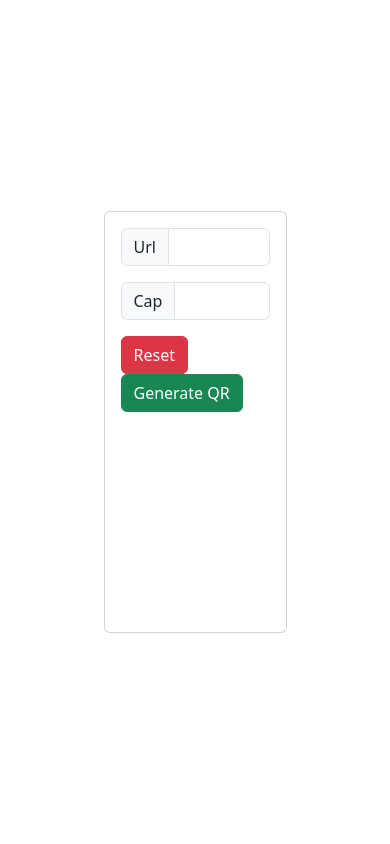
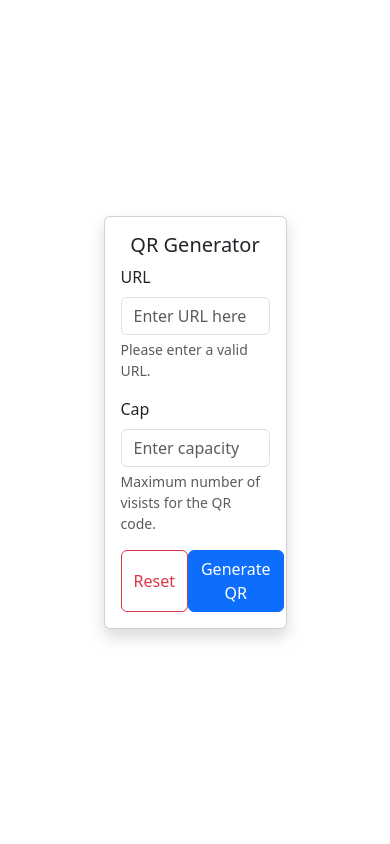
Before and after one commit to EzequielBPullolil/one-shot-qr, a Flask app: page / in a window 390 px wide. Run offline with Flask 3, Linux system fonts and the light colour scheme; parts of the project's set-up code (start-up, migrations or seed data) failed here and were passed over.

Commit message:
(feat) We adopt pep8 file name conventions -- Format files and improve html templates -- Make qr_code.html responsive --

```diff
--- a/src/main.py
+++ b/src/main.py
@@ -1,8 +1,8 @@
 """ Flask app and routes """
 from os import environ
 from flask import Flask, render_template, request, session
-from .services.QrCodeManager import QrCodeManager
-from .services.UrlManager import UrlManager
+from .services.qr_code_manager import QrCodeManager
+from .services.url_manager import UrlManager
 app = Flask(__name__)
 
 app.secret_key = environ.get("SECRET_KEY")
@@ -26,8 +26,8 @@ def generate_qr():
     '''
     url, cap = request.form["url"], request.form["cap"]
     url_manager = UrlManager(
-        appHost=app.config.get('APP_HOST'),
-        encryptCode=app.config.get('URL_ENCRYPT_CODE')
+        app_host=app.config.get('APP_HOST'),
+        encrypt_code=app.config.get('URL_ENCRYPT_CODE')
     )
     qr_url = url_manager.generate_qr_url(url, cap)
     qr_manager = QrCodeManager(qr_url)
@@ -51,13 +51,13 @@ def redirect_to_real_url(url_uuid):
     session['requested_host'] = (request.remote_addr, url_uuid)
     print(app.config)
     url_manager = UrlManager(
-        appHost=app.config.get('APP_HOST'),
-        encryptCode=app.config.get('URL_ENCRYPT_CODE')
+        app_host=app.config.get('APP_HOST'),
+        encrypt_code=app.config.get('URL_ENCRYPT_CODE')
     )
 
     try:
         (real_url, cap) = url_manager.find_real_url(
-            uuid=url_uuid, host_ip=request.remote_addr)
+            uuid=url_uuid)
         return render_template('get_url.html', url=real_url, cap=cap)
     except:
         return render_template('error.html', error_name='Url not founded or cap exceded')
--- a/src/templates/base.html
+++ b/src/templates/base.html
@@ -7,7 +7,7 @@
     <title>OneShotQR</title>
 </head>
 <body>
-    <div class="container">
+    <div class="container-sm">
         {% block content%}
         {%endblock%}
     </div>
--- a/src/templates/index.html
+++ b/src/templates/index.html
@@ -1,23 +1,27 @@
 {% extends "base.html" %}
 {% block content %}
 <div class="d-flex justify-content-center align-items-center vh-100">
-    <div class="card w-50 h-50 ">
-        <div class="card-body align-items-right">
-            <form action="/qr" method="post" class="">
-                <div class="input-group mb-3" >
-                        <label for="urlInput" class="input-group-text">Url</label>
-                        <input type="url" id="urlInput" name="url" class="form-control"/>
+    <div class="card w-50 shadow">
+        <div class="card-body">
+            <h5 class="card-title text-center">QR Generator</h5>
+            <form action="/qr" method="post">
+                <div class="mb-3">
+                    <label for="urlInput" class="form-label">URL</label>
+                    <input type="url" id="urlInput" name="url" class="form-control" required placeholder="Enter URL here"/>
+                    <div class="form-text">Please enter a valid URL.</div>
                 </div>
-                <div class="input-group mb-3" >
-                        <label for="qrCap" class="input-group-text">Cap</label>
-                        <input type="number" id="qrCap" name="cap" class="form-control " min="1"/>
+                <div class="mb-3">
+                    <label for="qrCap" class="form-label">Cap</label>
+                    <input type="number" id="qrCap" name="cap" class="form-control" min="1" required placeholder="Enter capacity"/>
+                    <div class="form-text">Maximum number of visists for the QR code.</div>
                 </div>
-                <div class="col justify-content-end">
-                        <button type="reset" class="btn btn-danger" >Reset</button>
-                        <button class="btn btn-success">Generate QR</button>
+                <div class="d-flex justify-content-between">
+                    <button type="reset" class="btn btn-outline-danger">Reset</button>
+                    <button type="submit" class="btn btn-primary">Generate QR</button>
                 </div>
             </form>
         </div>
     </div>
 </div>
+
 {% endblock %}
```
Also changed, not shown: src/database/Url.py (+27 -10 lines), src/database/__init__.py (+15 -16 lines), src/templates/error.html (added, +12 -0 lines), src/templates/get_url.html (added, +13 -0 lines), src/templates/qr_code.html (+18 -9 lines).
